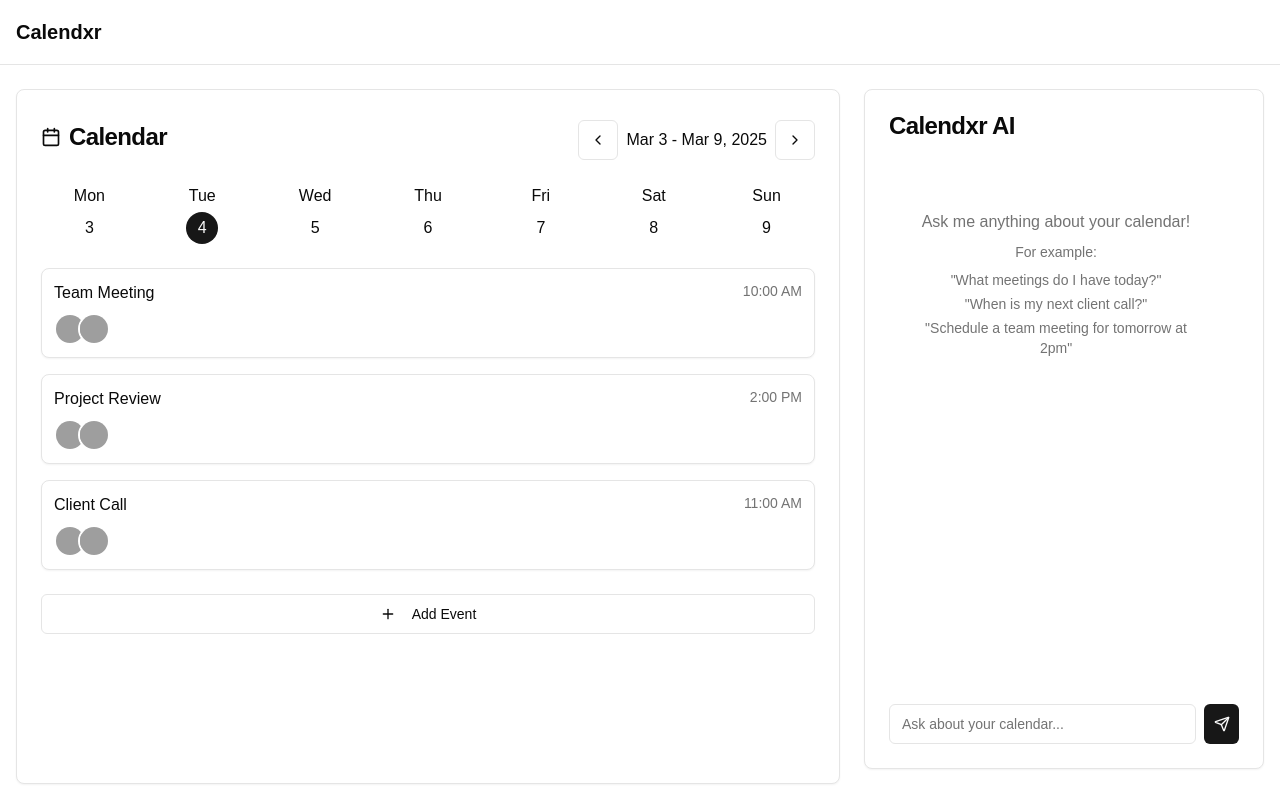
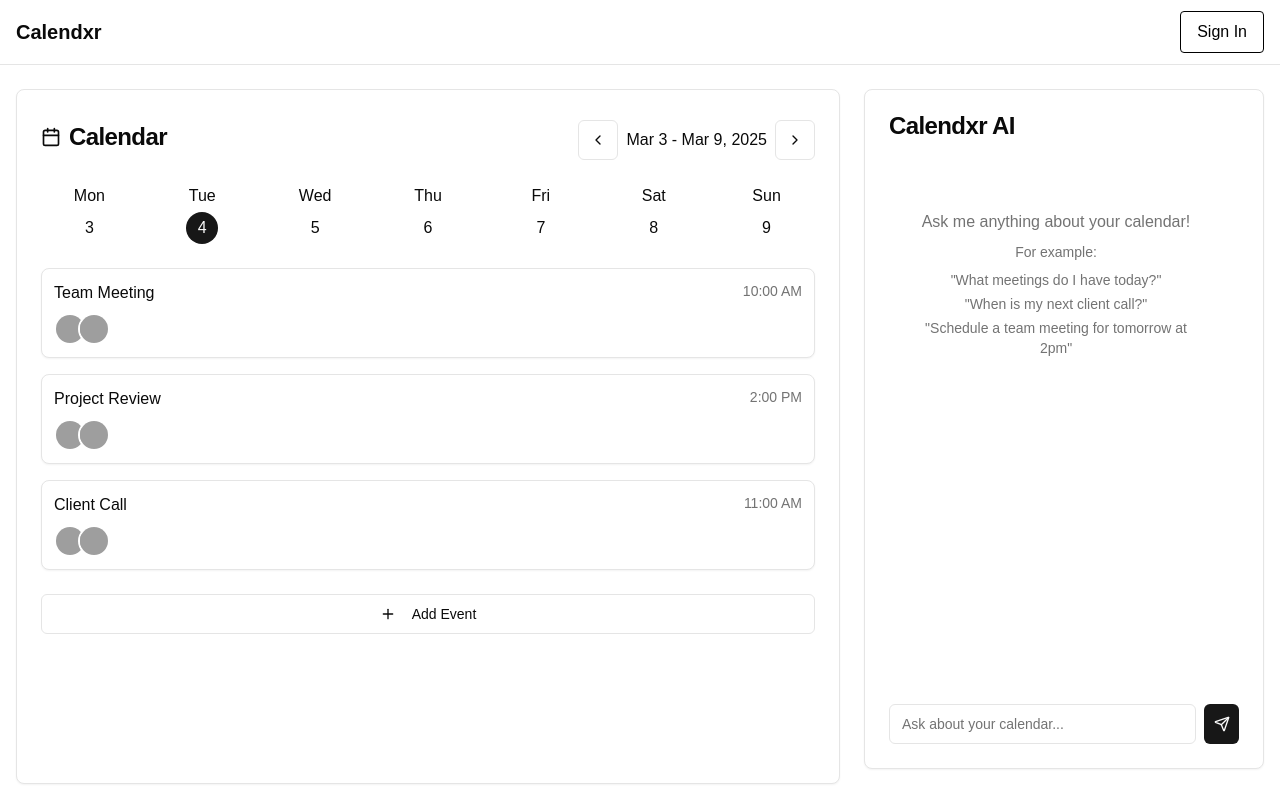
Before and after one commit to nobu-h-o/Calendxr, a Next.js app in the folder frontend/: page / in a window 1280 px wide. Built offline with nearby package versions, Linux system fonts and the light colour scheme; grey boxes are pictures that could not be loaded.

Commit message:
signin button ui

```diff
--- a/frontend/app/page.tsx
+++ b/frontend/app/page.tsx
@@ -1,12 +1,18 @@
 import { Calendar } from "@/components/calendar"
 import { ChatInterface } from "@/components/chat-interface"
+import Link from "next/link"
 
 export default function CalendarApp() {
   return (
     <div className="flex flex-col min-h-screen">
       <header className="border-b">
-        <div className="container flex items-center h-16 px-4">
+        <div className="container flex items-center justify-between h-16 px-4">
           <h1 className="text-xl font-bold">Calendxr</h1>
+          <Link href="/auth/signin">
+            <button className="px-4 py-2 font-medium text-black bg-white rounded border border-black hover:bg-gray-200">
+              Sign In
+            </button>
+          </Link>
         </div>
       </header>
       <main className="flex-1 container grid gap-6 md:grid-cols-[1fr_350px] lg:grid-cols-[1fr_400px] p-4 pt-6">
```
